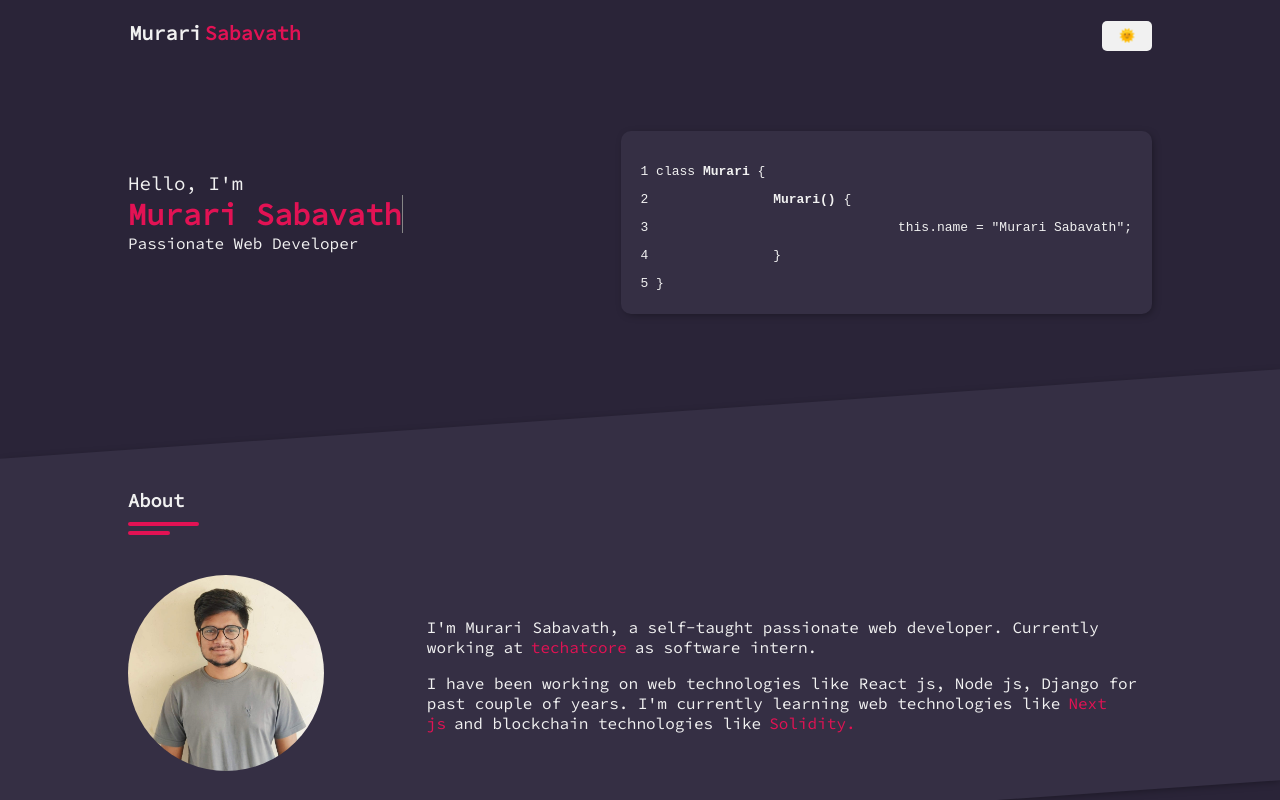
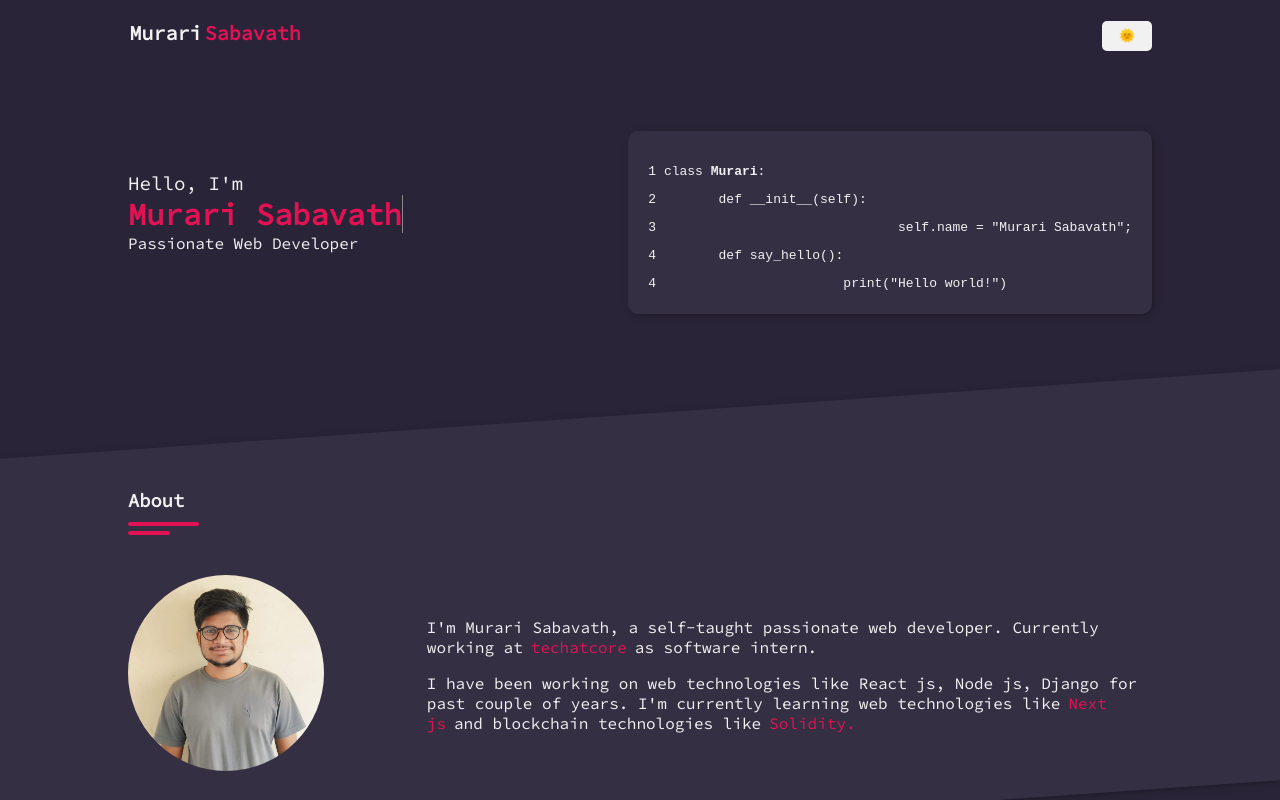
Before and after one commit to MurariSabavath/portfolio, a Next.js app: page / in a window 1280 px wide. Shown: the top 800 px of the page. Built offline with nearby package versions, Linux system fonts and the light colour scheme.

Commit message:
updated about code to python

```diff
--- a/components/main-content/index.tsx
+++ b/components/main-content/index.tsx
@@ -12,16 +12,14 @@ const MainContent = () => (
 
         <CodeBlock>
           <pre>
-            1 class <b>Murari</b> &#123;
+            1 class <b>Murari</b>:
           </pre>
+          <pre>2 &#09; def __init__(self): </pre>
           <pre>
-            2 &#09;&#09; <b>Murari()</b> &#123;
+            3 &#09; &#09;&#09; &#09;self.name = &quot;Murari Sabavath&quot;;
           </pre>
-          <pre>
-            3 &#09;&#09;&#09;&#09; this.name = &quot;Murari Sabavath&quot;;
-          </pre>
-          <pre>4 &#09;&#09; &#125; </pre>
-          <pre>5 &#125; </pre>
+          <pre>4 &#09; def say_hello(): </pre>
+          <pre>4 &#09; &#09; &#09; print("Hello world!")</pre>
         </CodeBlock>
       </FlexBox>
     </div>
```
